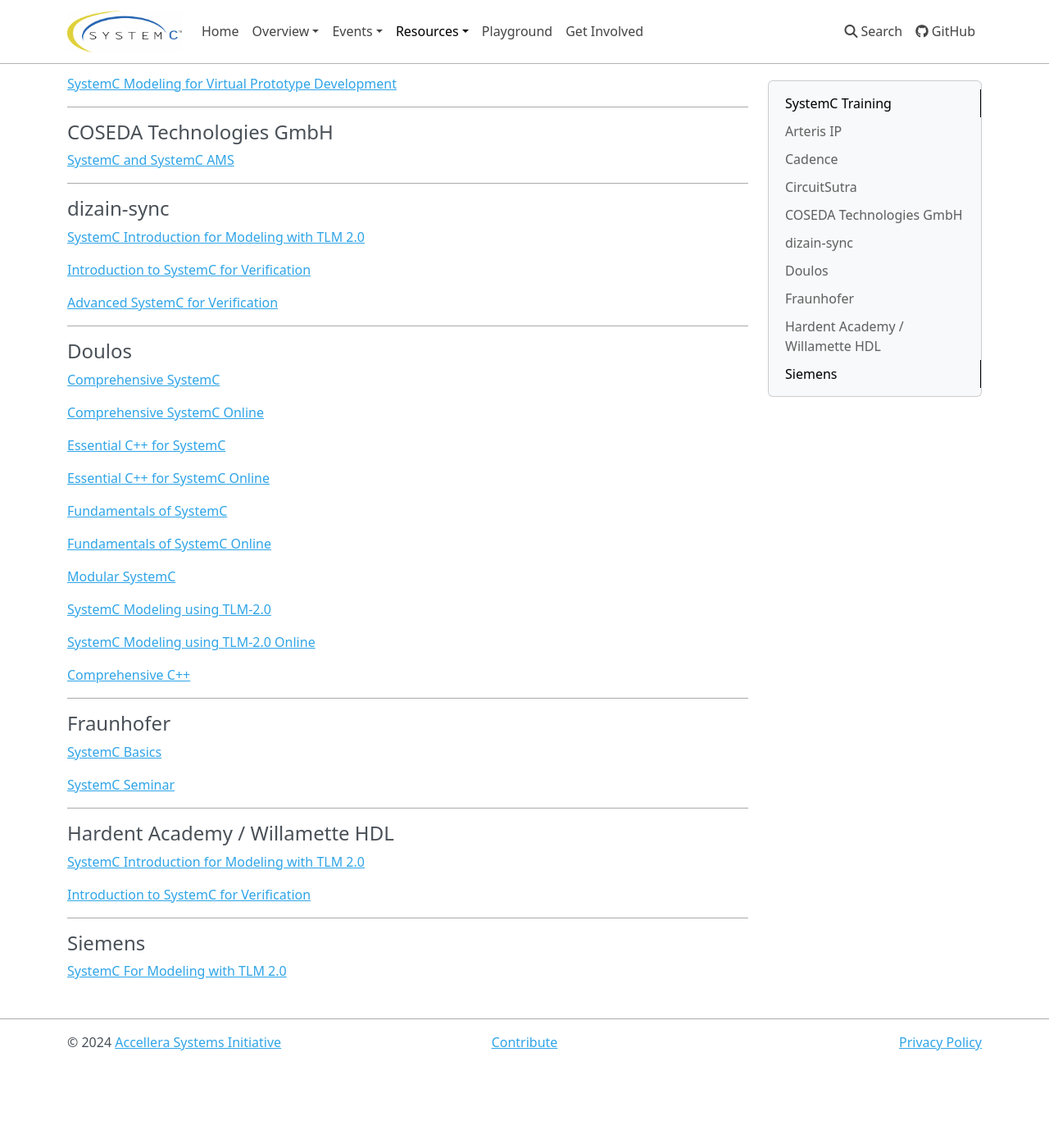
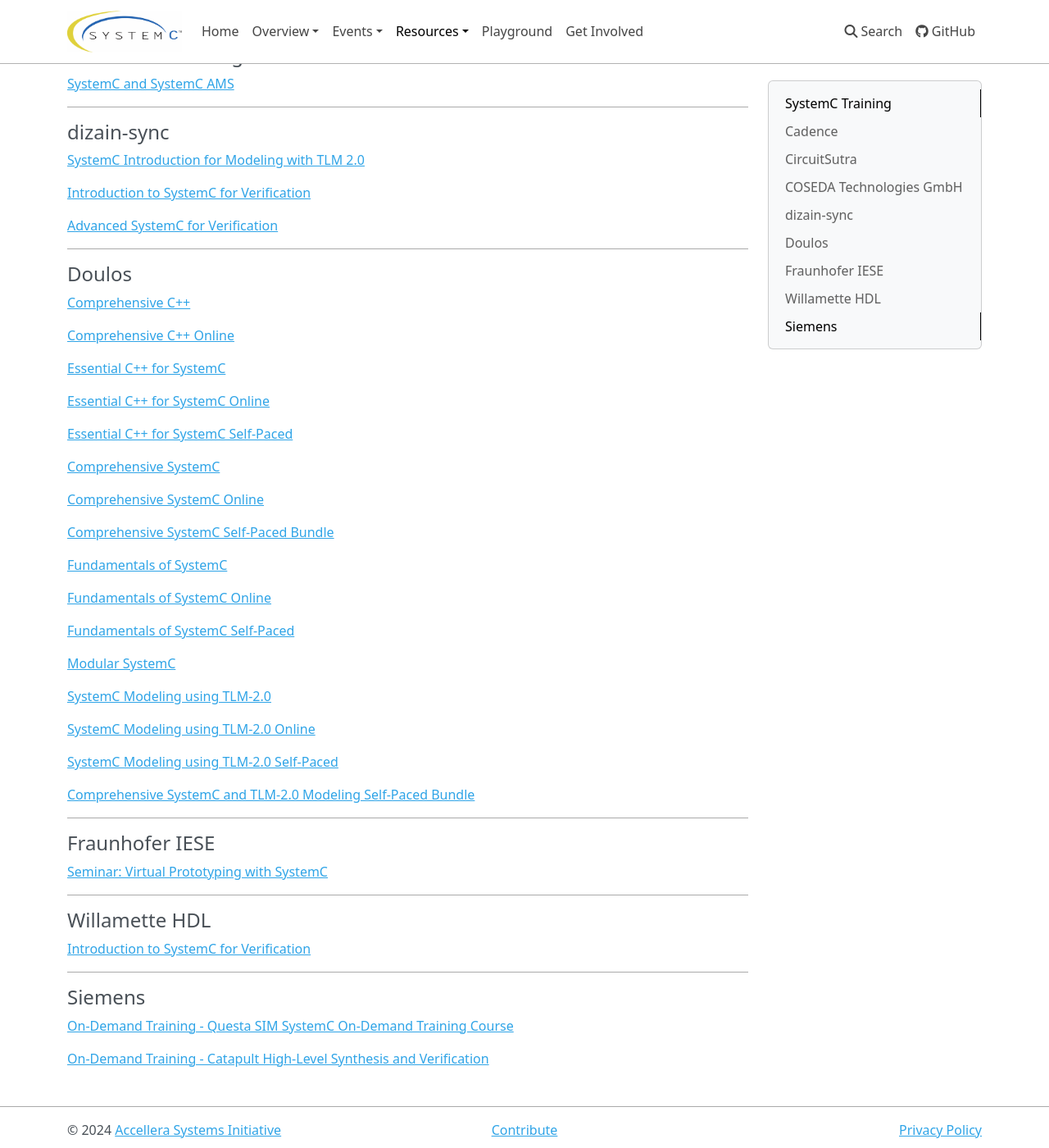
Before and after one commit to accellera-official/systemc.org, an MkDocs documentation site: the page built from docs/resources/training.md, in a window 1280 px wide and 1400 px high, scrolled down 440 px. Shown: the whole window at 82% size. Built offline with MkDocs 1.6.1, drawn with Linux system fonts in a browser that asks for light colours; nearby versions of some CDN libraries; before the commit the page ends 1733 px from its top, so only the background shows below that; some of the changed text lies outside the part shown.

Commit message:
update training page

```diff
--- a/docs/resources/training.md
+++ b/docs/resources/training.md
@@ -2,12 +2,13 @@
 
 This page gives an overview of the available SystemC training. Please [let us know][issues] if a training program is missing or needs update.
 
+<!--
 ---
 
 ## Arteris IP
 
 [IP-XACT & SystemC Virtual Prototyping Training][arteris_training_1]
-
+-->
 ---
 
 ## Cadence
@@ -44,17 +45,27 @@
 
 ## Doulos
 
-[Comprehensive SystemC][doulos_training_1]
+[Comprehensive C++][doulos_training_10]
 
-[Comprehensive SystemC Online][doulos_training_2]
+[Comprehensive C++ Online][doulos_training_11]
 
 [Essential C++ for SystemC][doulos_training_3]
 
 [Essential C++ for SystemC Online][doulos_training_4]
 
+[Essential C++ for SystemC Self-Paced][doulos_training_12]
+
+[Comprehensive SystemC][doulos_training_1]
+
+[Comprehensive SystemC Online][doulos_training_2]
+
+[Comprehensive SystemC Self-Paced Bundle][doulos_training_15]
+
 [Fundamentals of SystemC][doulos_training_5]
 
 [Fundamentals of SystemC Online][doulos_training_6]
+
+[Fundamentals of SystemC Self-Paced][doulos_training_13]
 
 [Modular SystemC][doulos_training_7]
 
@@ -62,29 +73,44 @@
 
 [SystemC Modeling using TLM-2.0 Online][doulos_training_9]
 
-[Comprehensive C++][doulos_training_10]
+[SystemC Modeling using TLM-2.0 Self-Paced][doulos_training_14]
+
+[Comprehensive SystemC and TLM-2.0 Modeling Self-Paced Bundle][doulos_training_16]
 
 ---
 
-## Fraunhofer
+## Fraunhofer IESE
 
-[SystemC Basics][fhg_training_1]
+<!--[SystemC Basics][fhg_training_1]-->
 
-[SystemC Seminar][fhg_training_2]
+[Seminar: Virtual Prototyping with SystemC][fhg_training_2]
 
 ---
 
-## Hardent Academy / Willamette HDL
+## Willamette HDL
 
-[SystemC Introduction for Modeling with TLM 2.0][hardent_training_1]
+<!--[SystemC Introduction for Modeling with TLM 2.0][hardent_training_1]-->
 
 [Introduction to SystemC for Verification][willamettehdl_training_1]
 
+<!--
+---
+
+## Hardent
+
+[SystemC Introduction for Modeling with TLM 2.0][hardent_training_1]
+-->
 ---
 
 ## Siemens
 
+<!--
 [SystemC For Modeling with TLM 2.0][siemens_training_1]
+-->
+
+[On-Demand Training - Questa SIM SystemC On-Demand Training Course][siemens_training_2]
+
+[On-Demand Training - Catapult High-Level Synthesis and Verification][siemens_training_3]
 
 [issues]: https://github.com/accellera-official/systemc.org/issues
 
@@ -112,6 +138,12 @@
 [doulos_training_8]: https://www.doulos.com/training/systemc-tlm-20/systemc-modeling-using-tlm-20/
 [doulos_training_9]: https://www.doulos.com/training/systemc-tlm-20/systemc-modeling-using-tlm-20-online/
 [doulos_training_10]: https://www.doulos.com/training/systemc-tlm-20/comprehensive-cplusplus/
+[doulos_training_11]: https://www.doulos.com/training/soc-design-and-verification/systemc-tlm-20/comprehensive-cplusplus-online/
+[doulos_training_12]: https://www.doulos.com/training/soc-design-and-verification/systemc-tlm-20/essential-cplusplus-for-systemc-self-paced/
+[doulos_training_13]: https://www.doulos.com/training/soc-design-and-verification/systemc-tlm-20/fundamentals-of-systemc-self-paced/
+[doulos_training_14]: https://www.doulos.com/training/soc-design-and-verification/systemc-tlm-20/systemc-modeling-using-tlm-20-self-paced/
+[doulos_training_15]: https://www.doulos.com/training/soc-design-and-verification/systemc-tlm-20/comprehensive-systemc-self-paced-bundle/
+[doulos_training_16]: https://www.doulos.com/training/soc-design-and-verification/systemc-tlm-20/comprehensive-systemc-and-tlm-20-modeling-self-paced-bundle/
 
 [fhg_training_1]: https://www.eas.iis.fraunhofer.de/en/events/trainings/systemc-basics.html
 [fhg_training_2]: https://www.iese.fraunhofer.de/en/seminare_training/virtual-prototyping.html#4
@@ -119,5 +151,7 @@
 [hardent_training_1]: https://www.hardent.com/course/systemc-introduction-for-modeling-with-tlm-2-0/
 
 [siemens_training_1]: https://eda.learn.sw.siemens.com/training/courses/systemc-for-modeling-with-tlm-20
+[siemens_training_2]: https://training.plm.automation.siemens.com/mytraining/viewlibrary.cfm?memTypeID=297482&memID=297482
+[siemens_training_3]: https://training.plm.automation.siemens.com/mytraining/viewlibrary.cfm?memTypeID=273992&memID=273992
 
 [willamettehdl_training_1]: https://www.whdl.com/courses/introduction-to-systemc-for-verification.html
```
